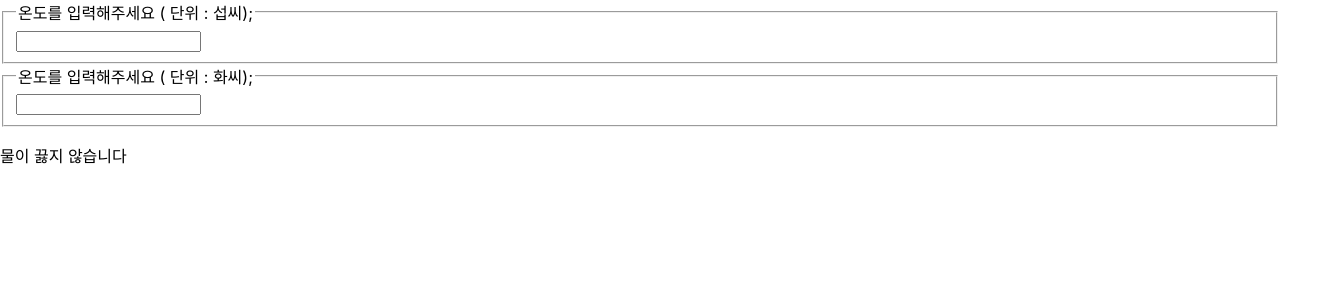
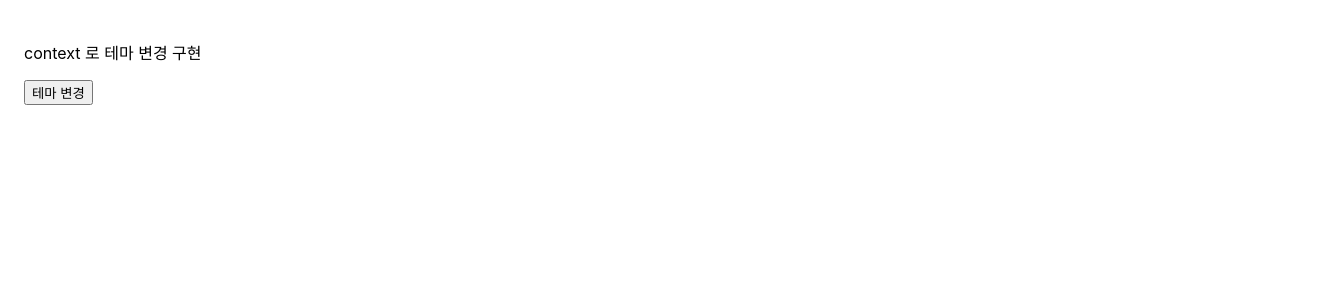
Before and after one commit to inho-park/23-React1, a React (Create React App) app: page / in a window 1280 px wide. Shown: the top 300 px of the page, 1328 px wide, since content can reach past the window. Built offline with nearby package versions, Linux system fonts and the light colour scheme.

Commit message:
5/25 second commit

```diff
--- /dev/null
+++ b/src/chapter_14/DarkOrLight.jsx
@@ -0,0 +1,18 @@
+import { useCallback, useState } from "react";
+import ThemeContext from "./ThemeContext";
+import MainContent from "./MainContent";
+
+export default function DarkOrLight(props) {
+    const [theme, setTheme] = useState("light");
+
+    const toggleTheme = useCallback(() => {
+        if (theme == "light") setTheme("dark");
+        else if (theme == "dark") setTheme("light");
+    }, [theme]);
+
+    return (
+        <ThemeContext.Provider value={{theme, toggleTheme}}>
+            <MainContent />
+        </ThemeContext.Provider>
+    )
+}
--- a/src/chapter_14/ThemeContext.jsx
+++ b/src/chapter_14/ThemeContext.jsx
@@ -1,5 +1,6 @@
+import React from "react";
 
+const ThemeContext = React.createContext();
+ThemeContext.displayName = "ThemeContext";
 
-export default function ThemeContext(props) {
-
-}
+export default ThemeContext;
--- a/src/index.js
+++ b/src/index.js
@@ -4,8 +4,9 @@ import './index.css';
 import ConfirmButton from './chapter_08/ConfirmButton';
 import LandingPage from './chapter_09/LandingPage';
 import Calculator from './chapter_12/Caculator';
+import DarkOrLight from './chapter_14/DarkOrLight';
 
 const root = ReactDOM.createRoot(document.getElementById('root'));
 root.render(
-    <Calculator/>
+    <DarkOrLight/>
 );
```
Also changed, not shown: 1 other file (tests, documents, lock files or other folders).
